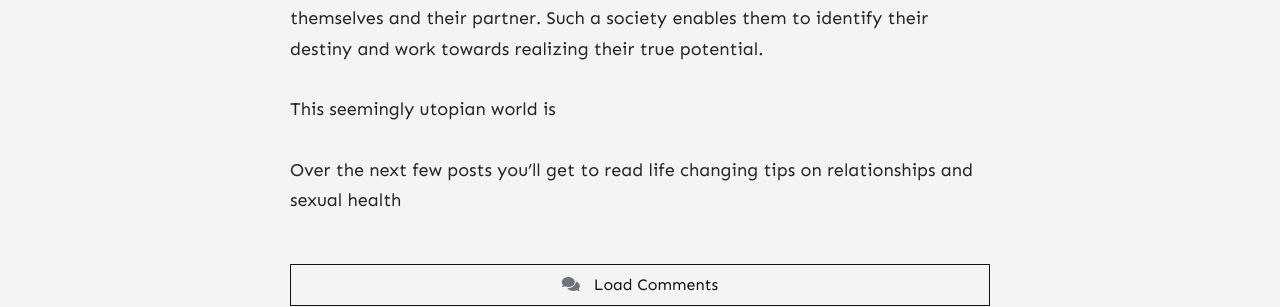
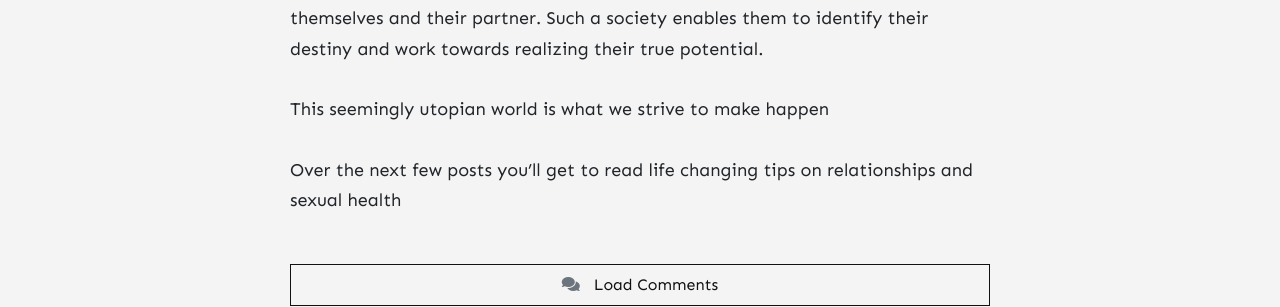
Before and after one commit to stackbit-projects/happy-zebra-28bc2, a Jekyll site: the page built from _posts/2021-09-01-welcome-to-loveful.md, in a window 1280 px wide. Shown: the part 1222-1529 px from the top of the page. Built offline with Jekyll 4.4.1, drawn with Linux system fonts in a browser that asks for light colours; nearby versions of some CDN libraries; comment, search, counter and statistics services are not loaded.

Commit message:
2021-09-01-welcome-to-loveful.md: changed

```diff
--- a/_posts/2021-09-01-welcome-to-loveful.md
+++ b/_posts/2021-09-01-welcome-to-loveful.md
@@ -13,6 +13,6 @@ At Loveful, we made it our mission to rid the world of unfulfilling and monotono
 
 We imagine a society where every individual feels loved, secure, and happy with themselves and their partner. Such a society enables them to identify their destiny and work towards realizing their true potential.
 
-This seemingly utopian world is
+This seemingly utopian world is what we strive to make happen
 
 Over the next few posts you'll get to read life changing tips on relationships and sexual health
```
